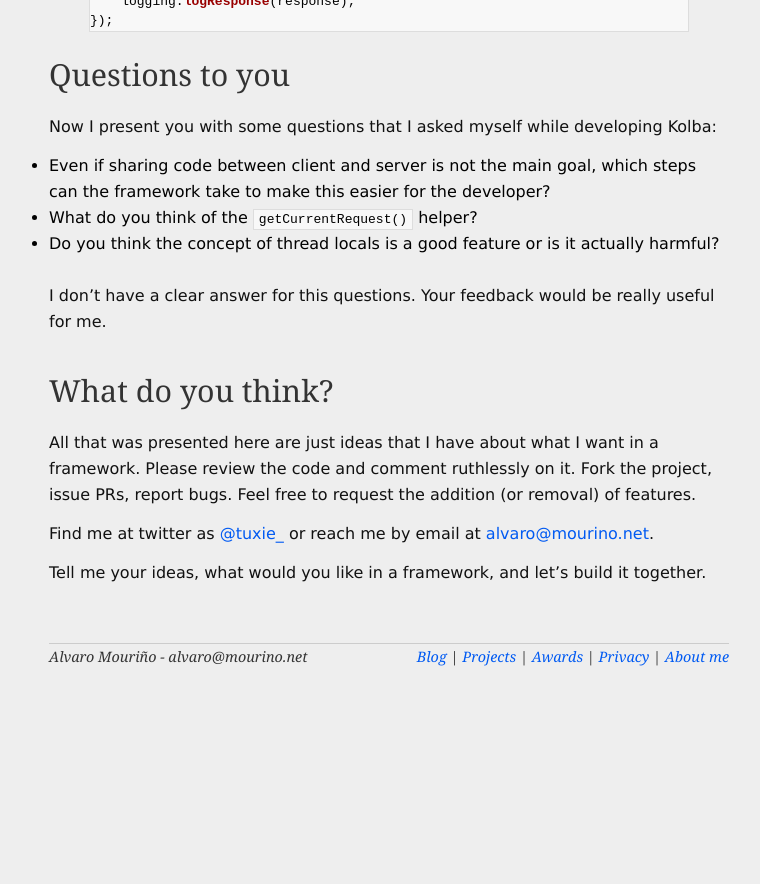
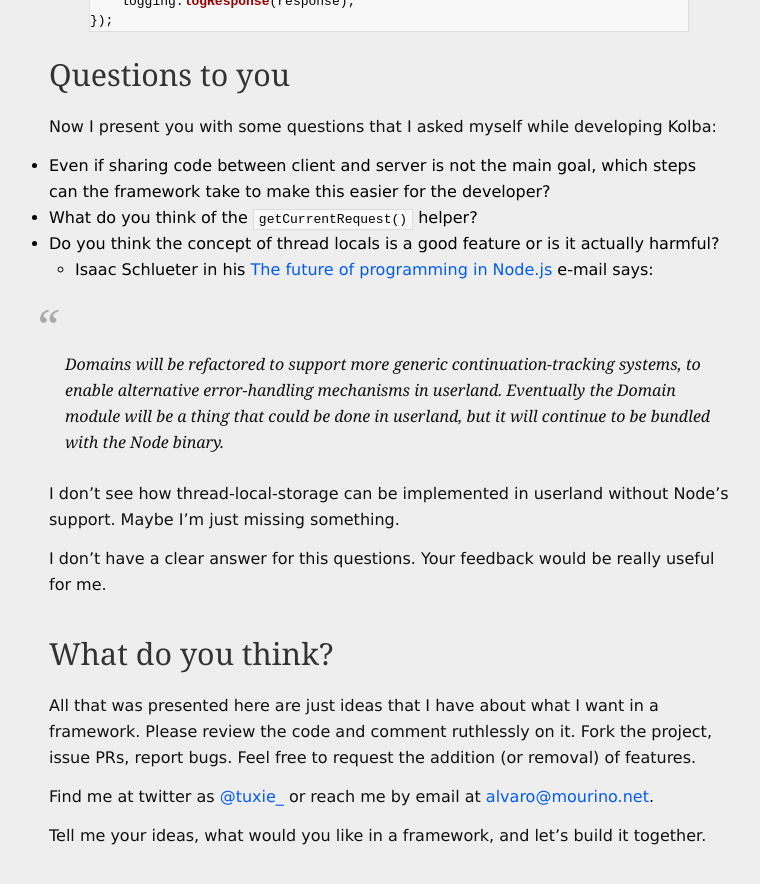
Before and after one commit to tooxie/tooxie.github.com, a Jekyll site: the page built from _posts/2013-08-29-lets-build-a-framework.md, in a window 1280 px wide and 900 px high, scrolled down 5989 px. Shown: the top 884 px of the window, without its empty margins (251-1011 px from the left). Built offline with Jekyll 4.4.1, drawn with Linux system fonts in a browser that asks for light colours; comment, search, counter and statistics services are not loaded; before the commit the page ends 6745 px from its top, so only the background shows below that.

Commit message:
The future of node

```diff
--- a/_posts/2013-08-29-lets-build-a-framework.md
+++ b/_posts/2013-08-29-lets-build-a-framework.md
@@ -305,6 +305,18 @@ steps can the framework take to make this easier for the developer?
 * What do you think of the `getCurrentRequest()` helper?
 * Do you think the concept of thread locals is a good feature or is it actually
 harmful?
+  * Isaac Schlueter in his
+[The future of programming in Node.js](https://groups.google.com/forum/#!msg/nodejs/9afurRCTlOc/JKVo0ThFZIsJ)
+e-mail says:
+
+> Domains will be refactored to support more generic
+> continuation-tracking systems, to enable alternative error-handling
+> mechanisms in userland.  Eventually the Domain module will be a thing
+> that could be done in userland, but it will continue to be bundled
+> with the Node binary.
+
+I don't see how thread-local-storage can be implemented in userland without
+Node's support. Maybe I'm just missing something.
 
 I don't have a clear answer for this questions. Your feedback would be really
 useful for me.
```
